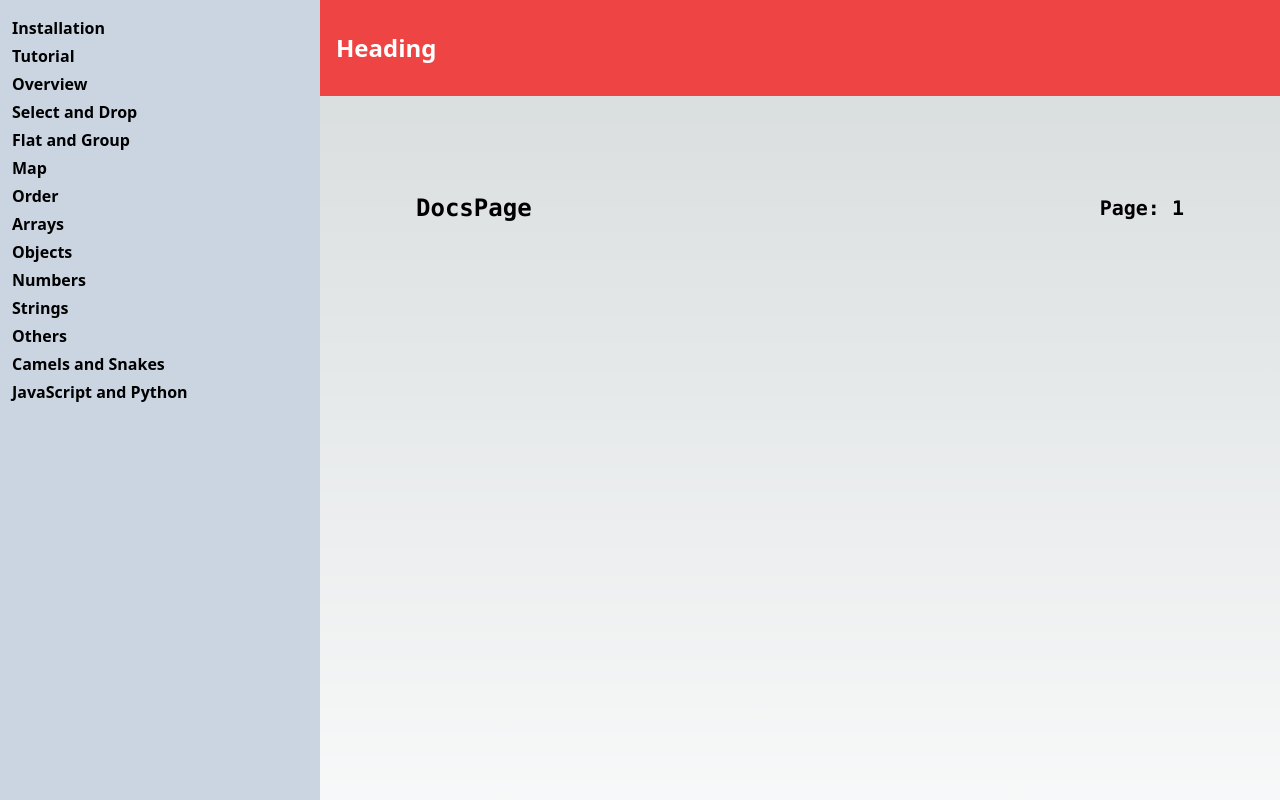
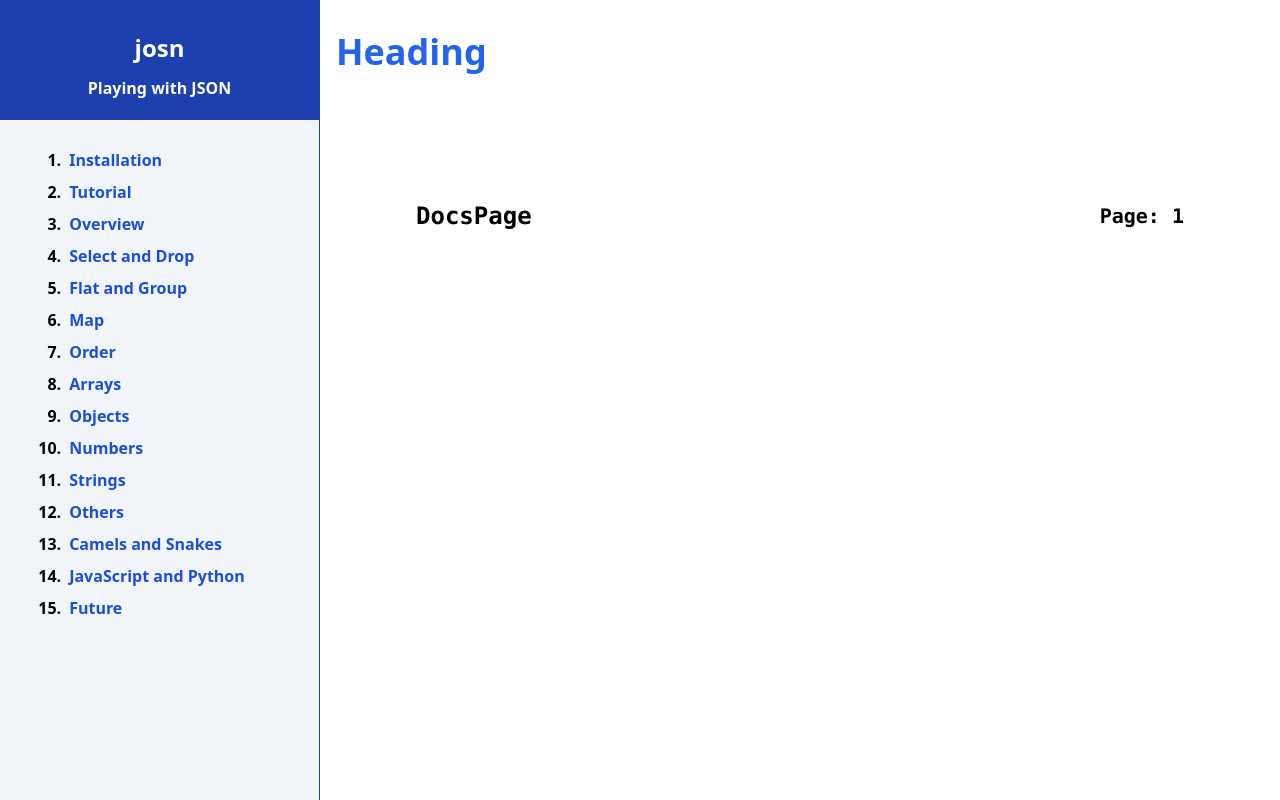
Before and after one commit to iaseth/josndocs, a Next.js app: page /1 in a window 1280 px wide. Shown: the top 800 px of the page. Built offline with nearby package versions, Linux system fonts and the light colour scheme.

Commit message:
Updated Sidebar

```diff
--- a/src/app/[docpage]/routes.json
+++ b/src/app/[docpage]/routes.json
@@ -16,6 +16,7 @@
 		{"route": "others", "title": "Others"},
 
 		{"route": "camels-and-snakes", "title": "Camels and Snakes"},
-		{"route": "javascript-and-python", "title": "JavaScript and Python"}
+		{"route": "javascript-and-python", "title": "JavaScript and Python"},
+		{"route": "future", "title": "Future"}
 	]
 }
--- a/src/app/globals.css
+++ b/src/app/globals.css
@@ -1,30 +1,6 @@
 @tailwind base;
 @tailwind components;
 @tailwind utilities;
-
-:root {
-  --foreground-rgb: 0, 0, 0;
-  --background-start-rgb: 214, 219, 220;
-  --background-end-rgb: 255, 255, 255;
-}
-
-@media (prefers-color-scheme: dark) {
-  :root {
-    --foreground-rgb: 255, 255, 255;
-    --background-start-rgb: 0, 0, 0;
-    --background-end-rgb: 0, 0, 0;
-  }
-}
-
-body {
-  color: rgb(var(--foreground-rgb));
-  background: linear-gradient(
-      to bottom,
-      transparent,
-      rgb(var(--background-end-rgb))
-    )
-    rgb(var(--background-start-rgb));
-}
 
 h1, h2, h3, h4, h5, h6 { @apply font-bold; }
 .h1, .h2, .h3, .h4, .h5, .h6 { @apply font-bold; }
--- a/src/components/RootLayout/RootLayout.tsx
+++ b/src/components/RootLayout/RootLayout.tsx
@@ -12,12 +12,14 @@ export default function RootLayout ({
 			<body className="flex">
 				<Sidebar />
 				<article className="grow">
-					<header className="bg-red-500 text-white px-4 py-8">
-						<h1>Heading</h1>
+					<header className="text-blue-600 px-4 py-8">
+						<h1 className="H5">Heading</h1>
 					</header>
+
 					<main>{children}</main>
-					<footer className="bg-red-700 text-white px-4 py-8 text-center">
-						<h4>Created by Ankur Seth.</h4>
+
+					<footer className="bg-zinc-800 text-white px-4 py-16 text-center">
+						<h4>Created by <a href="https://github.com/iaseth">Ankur Seth</a>.</h4>
 					</footer>
 				</article>
 			</body>
--- a/src/components/RootLayout/Sidebar/Sidebar.tsx
+++ b/src/components/RootLayout/Sidebar/Sidebar.tsx
@@ -1,17 +1,27 @@
+import Link from 'next/link';
+
 import { routes } from '../../../app/[docpage]/page';
 
 
 
 export default function Sidebar () {
 	return (
-		<nav className="w-1/4 max-w-xs bg-slate-300">
-			<section>
-				<ul className="py-4 px-3 space-y-1">
-					{routes.map((route, k) => <li key={k}>
-						<a href="" className="font-bold">{route.title}</a>
-					</li>)}
-				</ul>
-			</section>
+		<nav className="w-1/4 max-w-xs bg-slate-100 border-r border-blue-800">
+			<header className="bg-blue-800 text-white text-center px-2 py-5">
+				<h1 className="py-3">
+					<Link href="/">josn</Link>
+				</h1>
+				<h4>Playing with JSON</h4>
+			</header>
+
+			<main>
+				<section className="py-6 px-3">
+					{routes.map((route, k) => <h4 key={k} className="grid grid-cols-6 space-x-2 py-1">
+						<span className="text-right">{k+1}.</span>
+						<Link href={route.route} className="col-span-5 text-blue-700">{route.title}</Link>
+					</h4>)}
+				</section>
+			</main>
 		</nav>
 	);
 }
```
